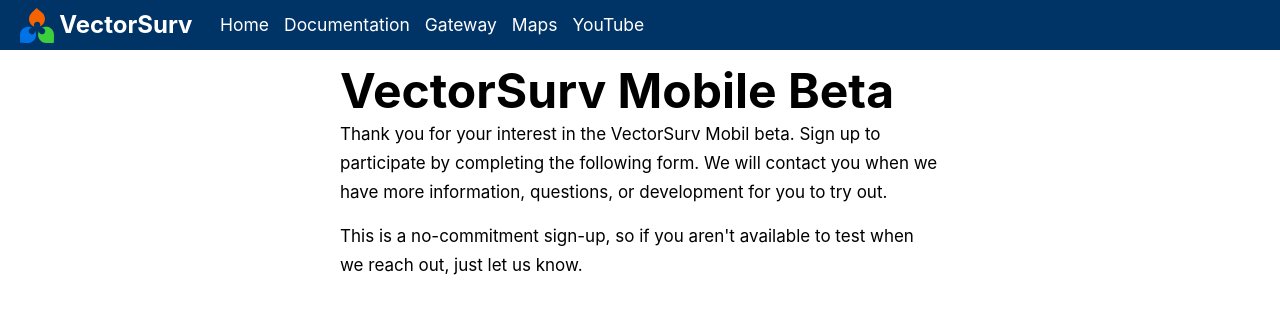
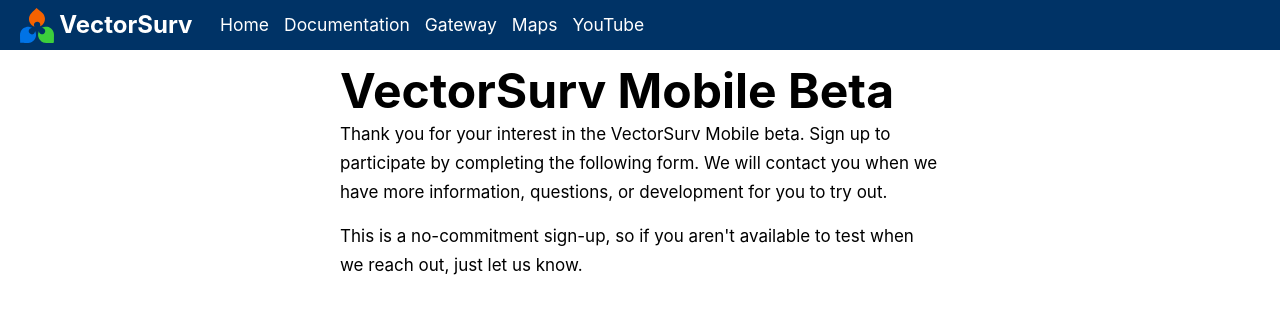
Before and after one commit to tlvaldepena/vectorsurv.org, a Jekyll site: the page built from mobilebeta.md, in a window 1280 px wide and 900 px high. Shown: the top 314 px of the window. Built offline with Jekyll 4.4.1, drawn with Linux system fonts in a browser that asks for light colours; our own code applies the rules of GitHub Pages for plain Markdown files; comment, search, counter and statistics services are not loaded.

Commit message:
Fix typo in VectorSurv Mobile beta description

```diff
--- a/mobilebeta.md
+++ b/mobilebeta.md
@@ -12,7 +12,7 @@
   <div style="max-width:600px; padding:0 1em;">
   <div>
     <h1>VectorSurv Mobile Beta</h1>
-    <p>Thank you for your interest in the VectorSurv Mobil beta. Sign up to participate by completing the following form. We will contact you when we have more information, questions, or development for you to try out. </p>
+    <p>Thank you for your interest in the VectorSurv Mobile beta. Sign up to participate by completing the following form. We will contact you when we have more information, questions, or development for you to try out. </p>
 
     <p>This is a no-commitment sign-up, so if you aren't available to test when we reach out, just let us know.  </p>
   </div>
```
